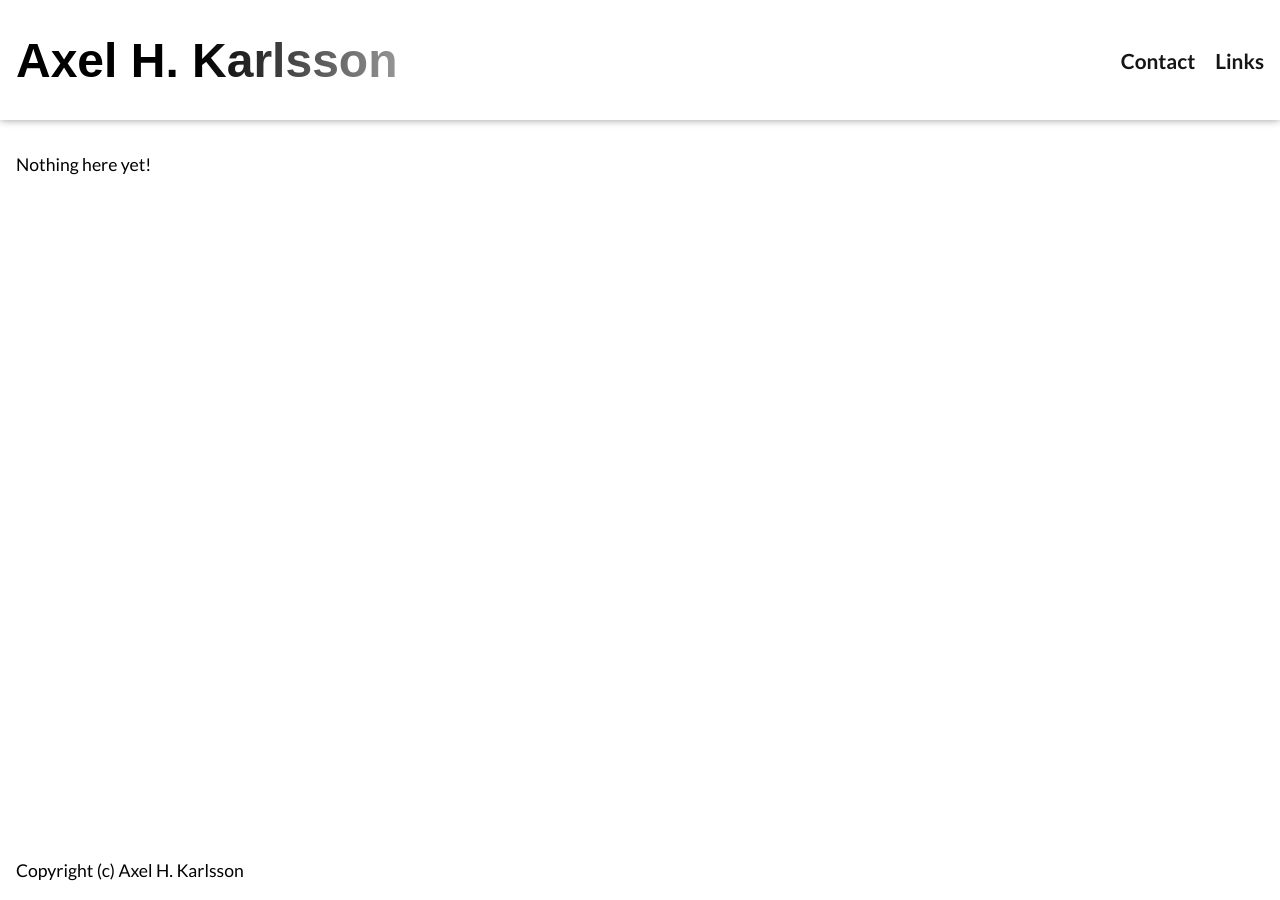
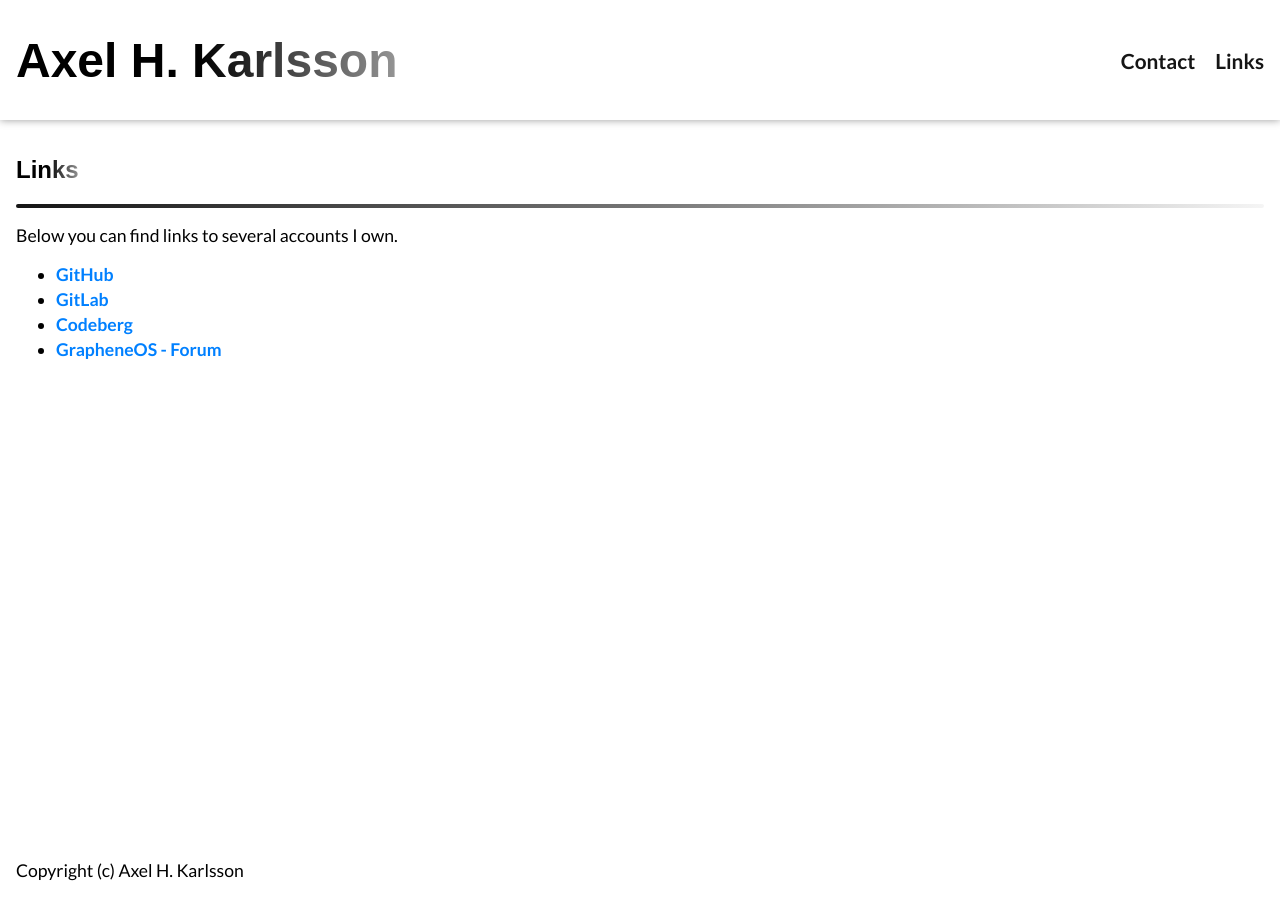
Before and after one commit to 0xdefoliate/0xdefoliate.github.io, a Jekyll site: the page built from pages/links.html, in a window 1280 px wide. Built offline with Jekyll 4.4.1, drawn with Linux system fonts in a browser that asks for light colours; some web fonts are replaced.

Commit message:
add links page + bugfix

```diff
--- a/_layouts/default.html
+++ b/_layouts/default.html
@@ -74,8 +74,6 @@
             {% include footer.html %}
         </main>
 
-
-
         <script type="module" src="/assets/js/index.js"></script>
     </body>
 </html>
--- a/assets/css/style.scss
+++ b/assets/css/style.scss
@@ -109,3 +109,9 @@ a {
         }
     }
 }
+
+ul, ol {
+    li {
+        margin-bottom: 4px;
+    }
+}
--- a/pages/contact.html
+++ b/pages/contact.html
@@ -9,7 +9,9 @@ pinned: true
 <h1>Contact</h1>
 <hr />
 
-You can contact me by any of the following methods:
+<p>
+    You can contact me by any of the following methods.
+</p>
 
 <ul class="contact-methods">
     <li>
--- /dev/null
+++ b/pages/links.html
@@ -0,0 +1,32 @@
+---
+title: Links
+layout: default
+pinned: true
+---
+
+<!-- Copyright (c) 2026 Axel H. Karlsson -->
+
+<h1>Links</h1>
+<hr />
+
+<p>
+    Below you can find links to several accounts I own.
+</p>
+
+<ul>
+    <li>
+        <a href="https://github.com/0xdefoliate">GitHub</a>
+    </li>
+
+    <li>
+        <a href="https://gitlab.com/axelkarlsson">GitLab</a>
+    </li>
+
+    <li>
+        <a href="https://codeberg.org/axelkarlsson">Codeberg</a>
+    </li>
+
+    <li>
+        <a href="https://discuss.grapheneos.org/u/ClickClickDrone">GrapheneOS - Forum</a>
+    </li>
+</ul>
--- a/pages/links.md
+++ /dev/null
@@ -1,9 +0,0 @@
----
-title: Links
-layout: default
-pinned: true
----
-
-<!-- Copyright (c) 2026 Axel H. Karlsson -->
-
-<p>Nothing here yet!</p>
```
Also changed, not shown: other parts of _layouts/default.html (+1 -1 lines).
